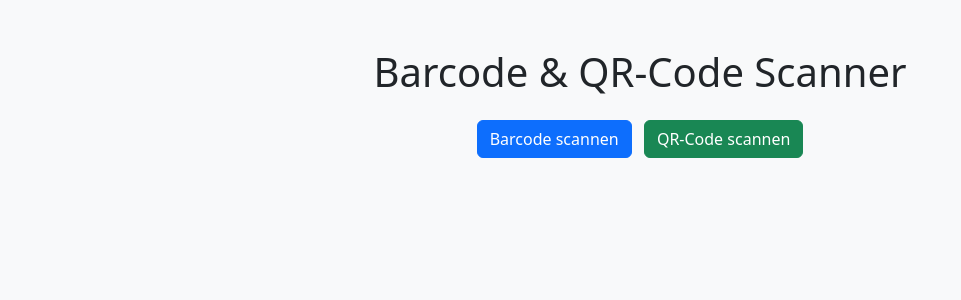
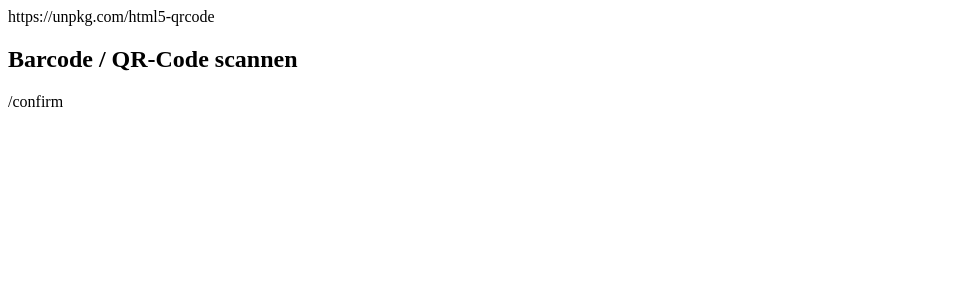
Before and after one commit to Besard-1101/barcodescan, a Flask app: page / in a window 1280 px wide. Shown: the top 300 px of the page, without its empty margins (0-961 px from the left). Run offline with Flask 3, Linux system fonts and the light colour scheme; some libraries are stand-ins or nearby versions.

Commit message:
Update index.html

```diff
--- a/templates/index.html
+++ b/templates/index.html
@@ -1,86 +1,24 @@
-
 <!DOCTYPE html>
 <html lang="de">
 <head>
     <meta charset="UTF-8">
     <title>Scanner</title>
-    <meta name="viewport" content="width=device-width, initial-scale=1.0">
-    <script src="https://unpkg.com/@zxing/library@latest"></script>
-    <script src="https://cdnjs.cloudflare.com/ajax/libs/quagga/0.12.1/quagga.min.js"></script>
-    <link href="https://cdn.jsdelivr.net/npm/bootstrap@5.3.0/dist/css/bootstrap.min.css" rel="stylesheet">
+    <meta name="viewport" content="width=device-width, initial-scale=1">
+    https://unpkg.com/html5-qrcode</script>
 </head>
-<body class="bg-light">
-<div class="container text-center mt-5">
-    <h1 class="mb-4">Barcode & QR-Code Scanner</h1>
-    <div class="mb-3">
-        <button class="btn btn-primary me-2" onclick="startBarcodeScanner()">Barcode scannen</button>
-        <button class="btn btn-success" onclick="startQRScanner()">QR-Code scannen</button>
-    </div>
-    <div id="scanner" class="mt-4"></div>
-    <p id="result" class="mt-3"></p>
-</div>
-
-<script>
-let currentStream;
-
-function stopScanner() {
-    if (currentStream) {
-        currentStream.getTracks().forEach(track => track.stop());
-    }
-    document.getElementById("scanner").innerHTML = "";
-}
-
-function sendCodeToServer(code) {
-    fetch("/send_code", {
-        method: "POST",
-        headers: {'Content-Type': 'application/json'},
-        body: JSON.stringify({code: code})
-    }).then(res => res.json()).then(data => {
-        document.getElementById("result").innerText = "Gesendet: " + code;
-    }).catch(err => {
-        document.getElementById("result").innerText = "Fehler beim Senden";
-    });
-}
-
-function startBarcodeScanner() {
-    stopScanner();
-    Quagga.init({
-        inputStream: {
-            name: "Live",
-            type: "LiveStream",
-            target: document.querySelector('#scanner'),
-            constraints: {
-                facingMode: "environment"
-            }
-        },
-        decoder: {
-            readers: ["code_128_reader", "ean_reader", "ean_8_reader", "upc_reader"]
+<body>
+    <h2>Barcode / QR-Code scannen</h2>
+    <div id="reader" style="width:300px;"></div>
+    /confirm
+        <input type="hidden" name="code" id="codeInput">
+    </form>
+    <script>
+        function onScanSuccess(decodedText, decodedResult) {
+            document.getElementById("codeInput").value = decodedText;
+            document.getElementById("scanForm").submit();
         }
-    }, function(err) {
-        if (err) {
-            console.error(err);
-            return;
-        }
-        Quagga.start();
-    });
-
-    Quagga.onDetected(function(result) {
-        let code = result.codeResult.code;
-        Quagga.stop();
-        sendCodeToServer(code);
-    });
-}
-
-function startQRScanner() {
-    stopScanner();
-    const codeReader = new ZXing.BrowserQRCodeReader();
-    codeReader.decodeFromVideoDevice(null, "scanner", (result, err) => {
-        if (result) {
-            sendCodeToServer(result.getText());
-            codeReader.reset();
-        }
-    });
-}
-</script>
+        let html5QrcodeScanner = new Html5QrcodeScanner("reader", { fps: 10, qrbox: 250 });
+        html5QrcodeScanner.render(onScanSuccess);
+    </script>
 </body>
 </html>
```
